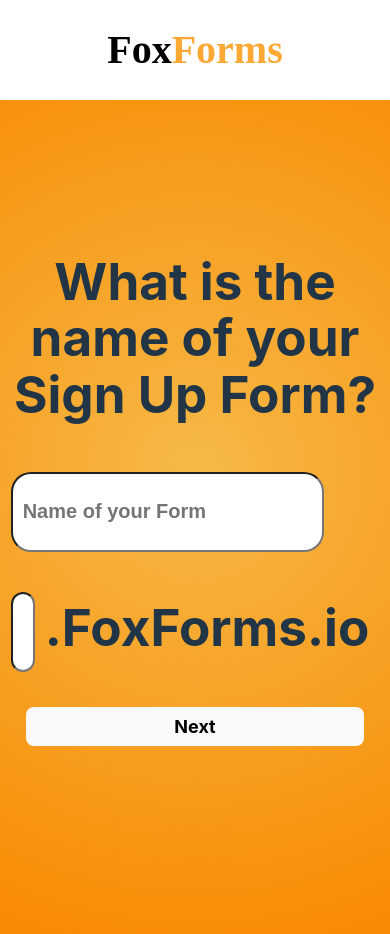
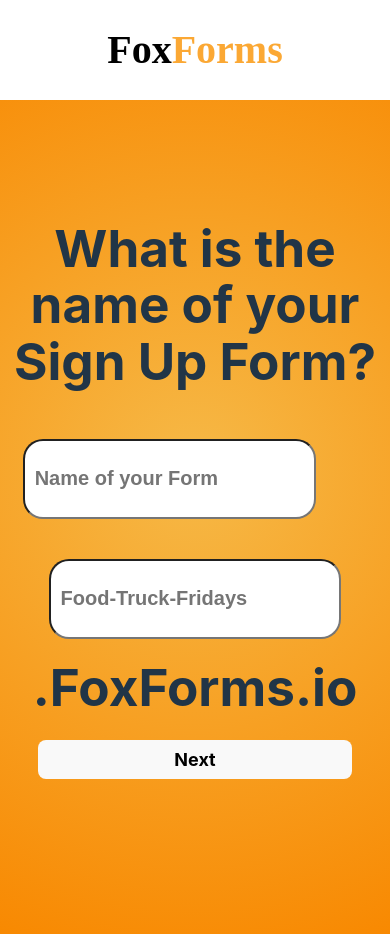
Before and after one commit to BonJenn/foxforms, a React (Vite) app: page / in a window 390 px wide. Shown: the top 934 px of the page. Built offline with nearby package versions, Linux system fonts and the light colour scheme; a web font is replaced by a local one.

Commit message:
Fixed domain row to column mobile

```diff
--- a/client/pages/Home/components/01-BasicInfoForm/BasicInfoForm.module.css
+++ b/client/pages/Home/components/01-BasicInfoForm/BasicInfoForm.module.css
@@ -100,7 +100,7 @@
         font-size: 20px; /* Reduced font size */
     }
 
-    .domainRow {
+    .signUpForm1 .customDomain  .domainRow {
         display: flex;
         flex-direction: column;
     }
@@ -128,7 +128,7 @@
         font-size: 18px; /* Further reduced font size */
     }
 
-    .domainRow {
+    .signUpForm1 .customDomain .domainRow {
         display: flex;
         flex-direction: column;
     }
```
